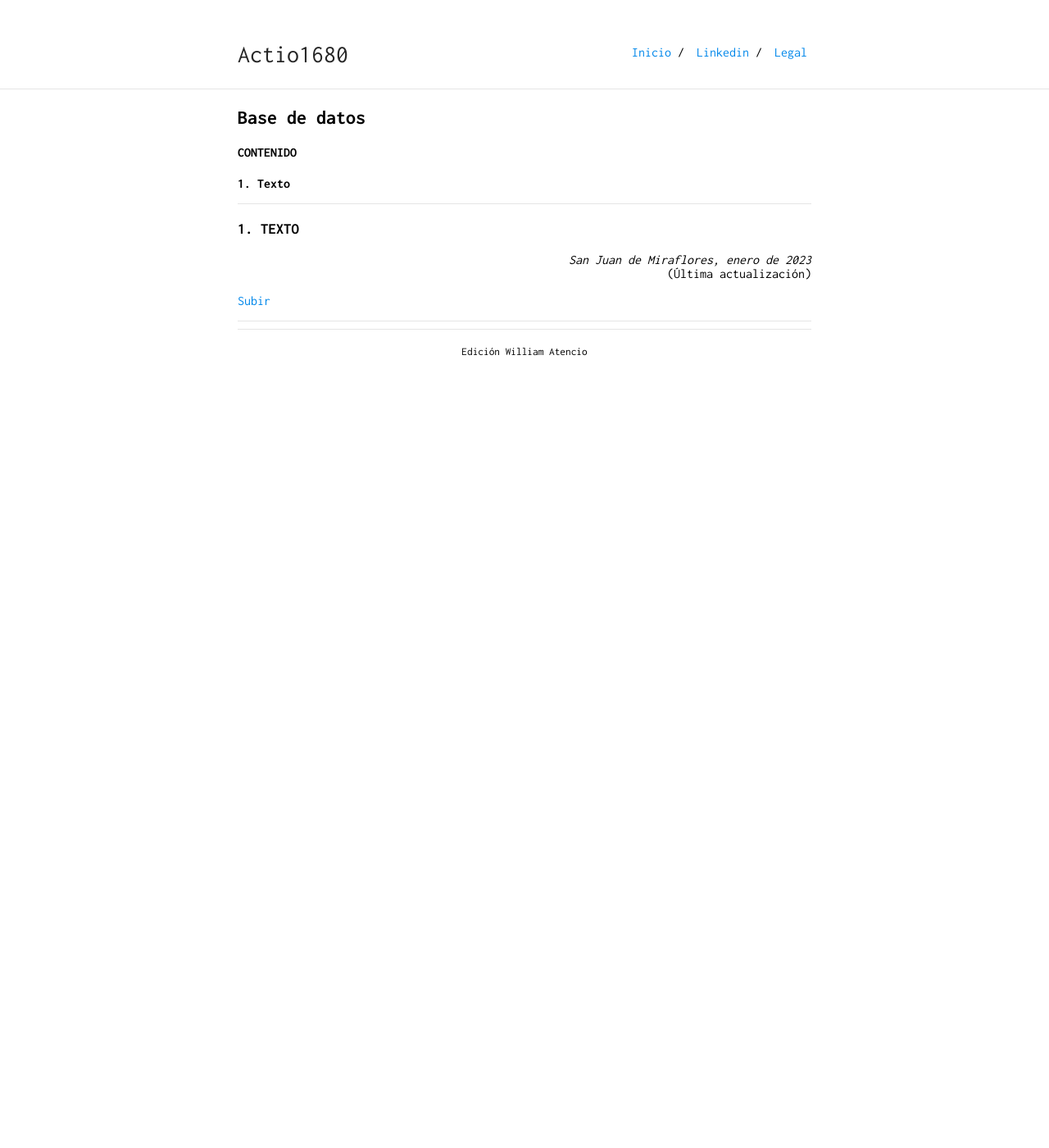
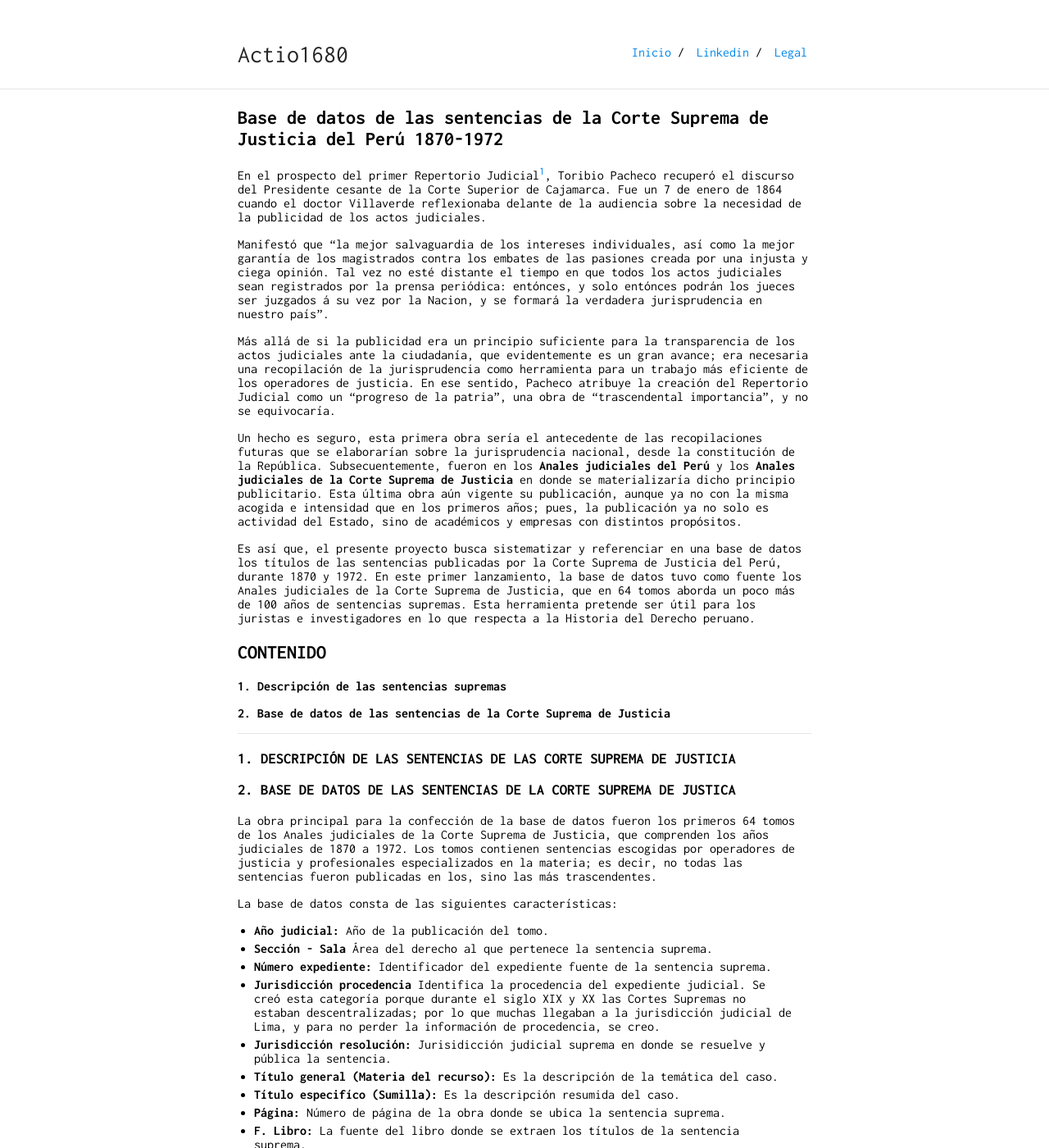
Before and after one commit to actio1680/actio1680.github.io, a Jekyll site: the page built from proyecto3/presentacion3.md, in a window 1280 px wide and 1400 px high. Shown: the whole window at 82% size. Built offline with Jekyll 4.4.1, drawn with Linux system fonts in a browser that asks for light colours; our own code applies the rules of GitHub Pages for plain Markdown files; some of the changed text lies outside the part shown.

Commit message:
Update presentacion3.md

```diff
--- a/proyecto3/presentacion3.md
+++ b/proyecto3/presentacion3.md
@@ -2,16 +2,57 @@
 layout: default
 ---
 
-## Base de datos
+## Base de datos de las sentencias de la Corte Suprema de Justicia del Perú 1870-1972
+En el prospecto del primer Repertorio Judicial[^1], Toribio Pacheco recuperó el discurso del Presidente cesante de la Corte Superior de Cajamarca. Fue un 7 de enero de 1864 cuando el doctor Villaverde reflexionaba delante de la audiencia sobre la necesidad de la publicidad de los actos judiciales.
+
+Manifestó que "la mejor salvaguardia de los intereses individuales, así como la mejor garantía de los magistrados contra los embates de las pasiones creada por una injusta y ciega opinión. Tal vez no esté distante el tiempo en que todos los actos judiciales sean registrados por la prensa periódica: entónces, y solo entónces podrán los jueces ser juzgados á su vez por la Nacion, y se formará la verdadera jurisprudencia en nuestro país".
+
+Más allá de si la publicidad era un principio suficiente para la transparencia de los actos judiciales ante la ciudadanía, que evidentemente es un gran avance; era necesaria una recopilación de la jurisprudencia como herramienta para un trabajo más eficiente de los operadores de justicia. En ese sentido, Pacheco atribuye la creación del Repertorio Judicial como un "progreso de la patria", una obra de "trascendental importancia", y no se equivocaría.
+
+Un hecho es seguro, esta primera obra sería el antecedente de las recopilaciones futuras que se elaborarían sobre la jurisprudencia nacional, desde la constitución de la República. Subsecuentemente, fueron en los **Anales judiciales del Perú** y los **Anales judiciales de la Corte Suprema de Justicia** en donde se materializaría dicho principio publicitario. Esta última obra aún vigente su publicación, aunque ya no con la misma acogida e intensidad que en los primeros años; pues, la publicación ya no solo es actividad del Estado, sino de académicos y empresas con distintos propósitos.
+
+Es así que, el presente proyecto busca sistematizar y referenciar en una base de datos los títulos de las sentencias publicadas por la Corte Suprema de Justicia del Perú, durante 1870 y 1972. En este primer lanzamiento, la base de datos tuvo como fuente los Anales judiciales de la Corte Suprema de Justicia, que en 64 tomos aborda un poco más de 100 años de sentencias supremas. Esta herramienta pretende ser útil para los juristas e investigadores en lo que respecta a la Historia del Derecho peruano.
 
 
-#### CONTENIDO
-**1. Texto**
+## CONTENIDO
+**1. Descripción de las sentencias supremas**
 
+**2. Base de datos de las sentencias de la Corte Suprema de Justicia**
 
 ---
 
-### 1. TEXTO
+### 1. DESCRIPCIÓN DE LAS SENTENCIAS DE LAS CORTE SUPREMA DE JUSTICIA
+
+
+### 2. BASE DE DATOS DE LAS SENTENCIAS DE LA CORTE SUPREMA DE JUSTICA
+La obra principal para la confección de la base de datos fueron los primeros 64 tomos de los Anales judiciales de la Corte Suprema de Justicia, que comprenden los años judiciales de 1870 a 1972. Los tomos contienen sentencias escogidas por operadores de justicia y profesionales especializados en la materia; es decir, no todas las sentencias fueron publicadas en los, sino las más trascendentes.
+
+La base de datos consta de las siguientes características:
+
+ - **Año judicial:** Año de la publicación del tomo.
+ - **Sección - Sala** Área del derecho al que pertenece la sentencia suprema.
+ - **Número expediente:** Identificador del expediente fuente de la sentencia suprema.
+ - **Jurisdicción procedencia** Identifica la procedencia del expediente judicial. Se creó esta categoría porque durante el siglo XIX y XX las Cortes Supremas no estaban descentralizadas; por lo que muchas llegaban a la jurisdicción judicial de Lima, y para no perder la información de procedencia, se creo.
+ - **Jurisdicción resolución:** Jurisidicción judicial suprema en donde se resuelve y pública la sentencia.
+ - **Título general (Materia del recurso):** Es la descripción de la temática del caso.
+ - **Título especifíco (Sumilla):** Es la descripción resumida del caso.
+ - **Página:** Número de página de la obra donde se ubica la sentencia suprema.
+ - **F. Libro:** La fuente del libro donde se extraen los títulos de la sentencia suprema.
+ - **F. Tomo:** La fuente del tomo donde se extraen los títulos de la sentencia suprema.
+ - **Enlace:** Conduce al almacenamiento virtual de la obra.
+
+No todo el contenido esta volcado en el archivo, puesto que, aún se estan extrayendo los datos. Los datos secundarios, así que no afectan a la base de datos en general, sino que la complementan. Las categorías ejes fundamentales son el **Título general** y el **Título especifíco** porque según los modos de organizar las sentencias en cada período histórico ha sido distinta; así por ejemplo, mientras en la actualidad prima el código, antaño era o bien la sumilla o la materia. El archivo actualizado que tienenes de formato XLSX.
+
+Respecto al contenido, se pinto de un color especifico y colocó un símbolo según la descripción siguiente:
+- Negro: Sin información en el documento. Símbolo ( --- ).
+- Verde: Con información en el documento, pero sin llenar. Símbolo ( *** ). Llenado progresivo.
+- Rojo: Creado por nosotros con base en las sentencias supremas para ayudar al lector de la base de datos.
+
+
+|DOCUMENTO||
+| --- | --- |
+|Base de datos de las sentencias de la Corte Suprema de Justicia del Perú 1870-1972|![XLSX](https://user-images.githubusercontent.com/54146735/206073555-56ca38e9-4261-49ca-867b-b13bd8ad9fc2.png)|
+||[Descargar XLSX](https://github.com/actio1680/Cuerpos-legales-Peru/tree/main/Sentencias-supremas/BD-AJCS-XX-XXI)|
 
 
 
@@ -24,4 +65,4 @@ layout: default
 [Subir](#top)
 
 ---
-[^1]:
+[^1]: Corte Suprema. (1864). *Repertorio judicial: colección oficial de las resoluciones de la Corte Suprema de Justica*. [Enlace](https://books.google.com.pe/books?id=G-srAQAAMAAJ)
```
